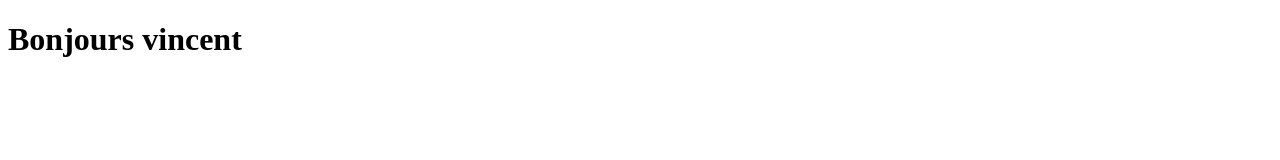
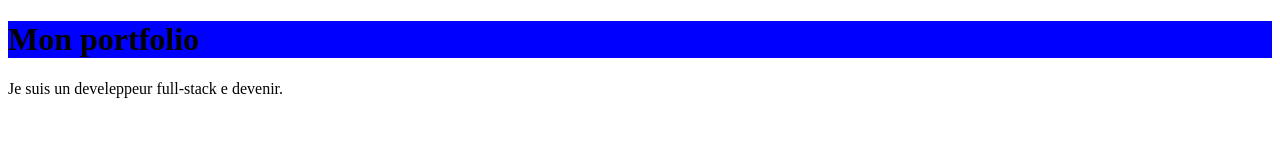
Before and after one commit to kyeri-vico/github, a plain HTML site: page index.html in a window 1280 px wide. Drawn offline with Linux system fonts and the light colour scheme.

Commit message:
deuxieme

```diff
--- a/index.html
+++ b/index.html
@@ -3,9 +3,11 @@
 <head>
     <meta charset="UTF-8">
     <meta name="viewport" content="width=device-width, initial-scale=1.0">
+    <link rel="stylesheet" href="styles.css">
     <title>Document</title>
 </head>
 <body>
-    <h1>Bonjours vincent</h1>
+    <h1>Mon portfolio</h1>
+    <p>Je suis un develeppeur full-stack e devenir.</p>
 </body>
 </html>
--- /dev/null
+++ b/styles.css
@@ -0,0 +1,4 @@
+h1 {
+    background-color: blue;
+
+}
```
